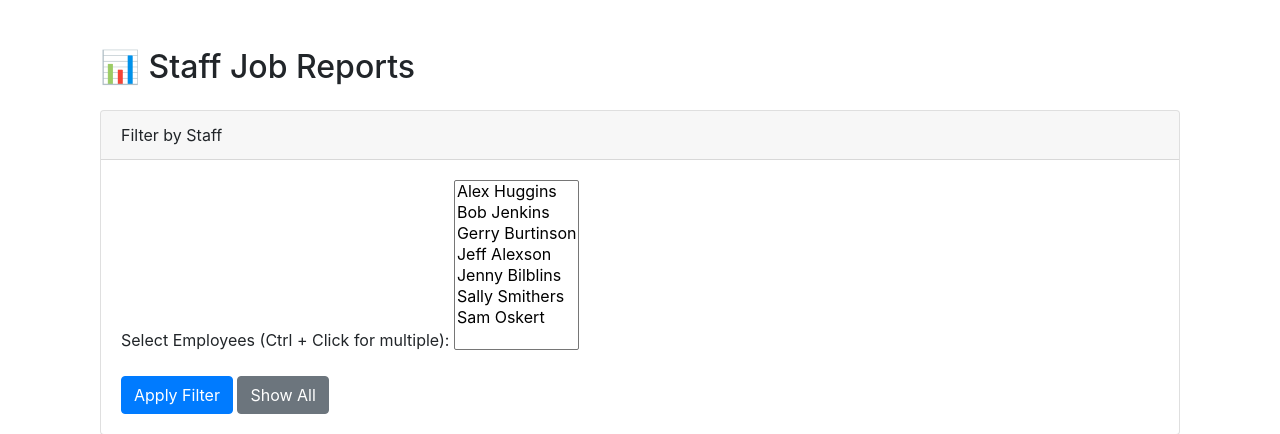
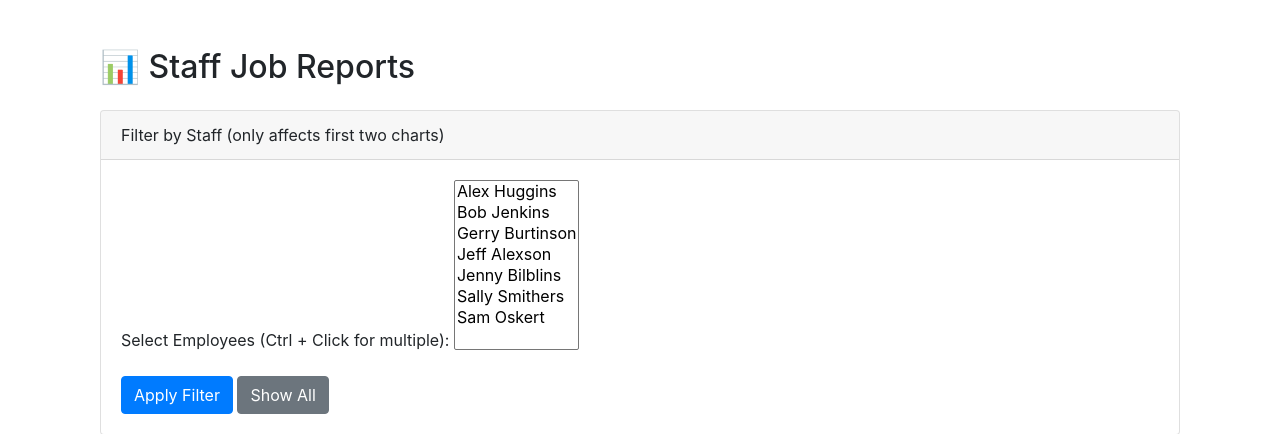
Before and after one commit to Superarik/ODM, a PHP site: page /reports.php in a window 1280 px wide. Shown: the part 56-490 px from the top of the page. Run offline with PHP 8.4, Linux system fonts and the light colour scheme; a user stored in the database is signed in; data comes from the database, SQL or seed files in the repository; data that the repository does not hold is empty; some libraries are stand-ins or nearby versions.

Commit message:
Removed debugging and made clear that only two charts are filtered

```diff
--- a/reports.php
+++ b/reports.php
@@ -154,8 +154,6 @@ $no_work_result = runAndCheckSQL($connect, $no_work_sql);
                 filteredData.push(originalData[i]);
             }
         }
-        console.log(originalData);
-        console.log(filteredData);
 
         return filteredData;
     }
@@ -274,7 +272,7 @@ $no_work_result = runAndCheckSQL($connect, $no_work_sql);
     <!-- Box at top of page to allow user to filter staff -->
     <div class="card my-4">
         <div class="card-header">
-            Filter by Staff
+            Filter by Staff (only affects first two charts)
         </div>
         <div class="card-body">
             <form id="filterForm" onsubmit="event.preventDefault(); drawFilteredCharts();">
```
